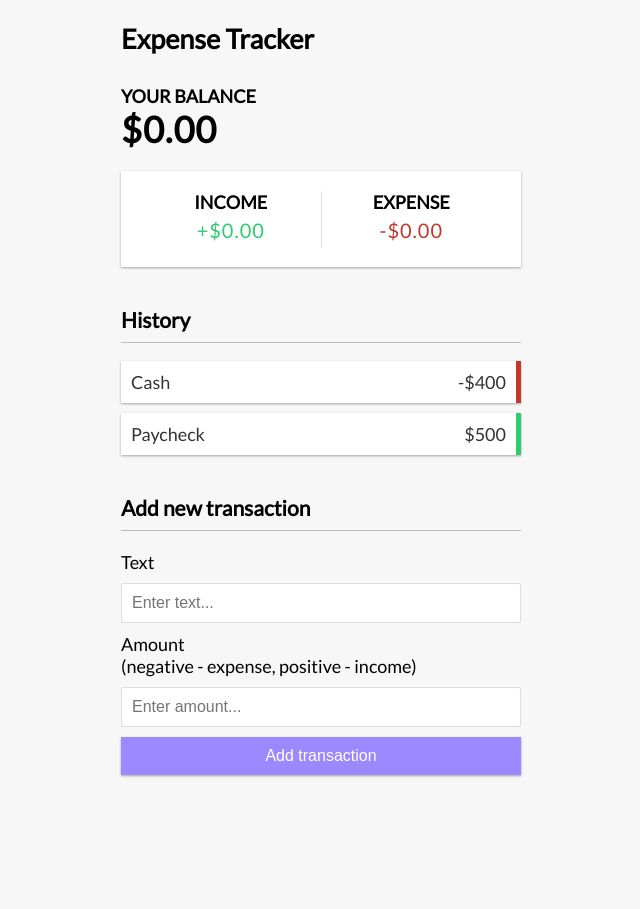
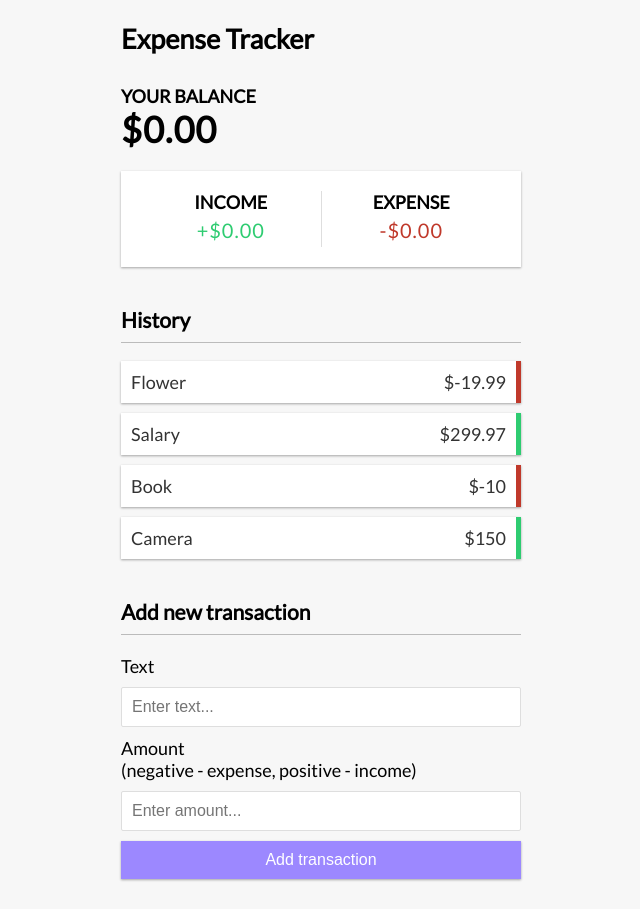
Before and after one commit to willemverbuyst/vue-expense-tracker, a Vue app: page / in a window 1280 px wide. Shown: the whole page, without its empty margins (319-959 px from the left). Before the commit the page ends 805 px from the top, so only its background shows below. Built offline with nearby package versions, Linux system fonts and the light colour scheme.

Commit message:
Use loop and bind class for list

```diff
--- a/src/components/TransactionList.vue
+++ b/src/components/TransactionList.vue
@@ -1,11 +1,39 @@
+<script setup>
+import { ref } from "vue";
+const transactions = ref([
+  {
+    id: 1,
+    text: "Flower",
+    amount: -19.99,
+  },
+  {
+    id: 2,
+    text: "Salary",
+    amount: 299.97,
+  },
+  {
+    id: 3,
+    text: "Book",
+    amount: -10,
+  },
+  {
+    id: 4,
+    text: "Camera",
+    amount: 150,
+  },
+]);
+</script>
+
 <template>
   <h3>History</h3>
   <ul id="list" class="list">
-    <li class="minus">
-      Cash <span>-$400</span><button class="delete-btn">x</button>
-    </li>
-    <li class="plus">
-      Paycheck <span>$500</span><button class="delete-btn">x</button>
+    <li
+      v-for="transaction in transactions"
+      :class="transaction.amount < 0 ? 'minus' : 'plus'"
+      :key="transaction.id"
+    >
+      {{ transaction.text }} <span>${{ transaction.amount }}</span
+      ><button class="delete-btn">x</button>
     </li>
   </ul>
 </template>
```
